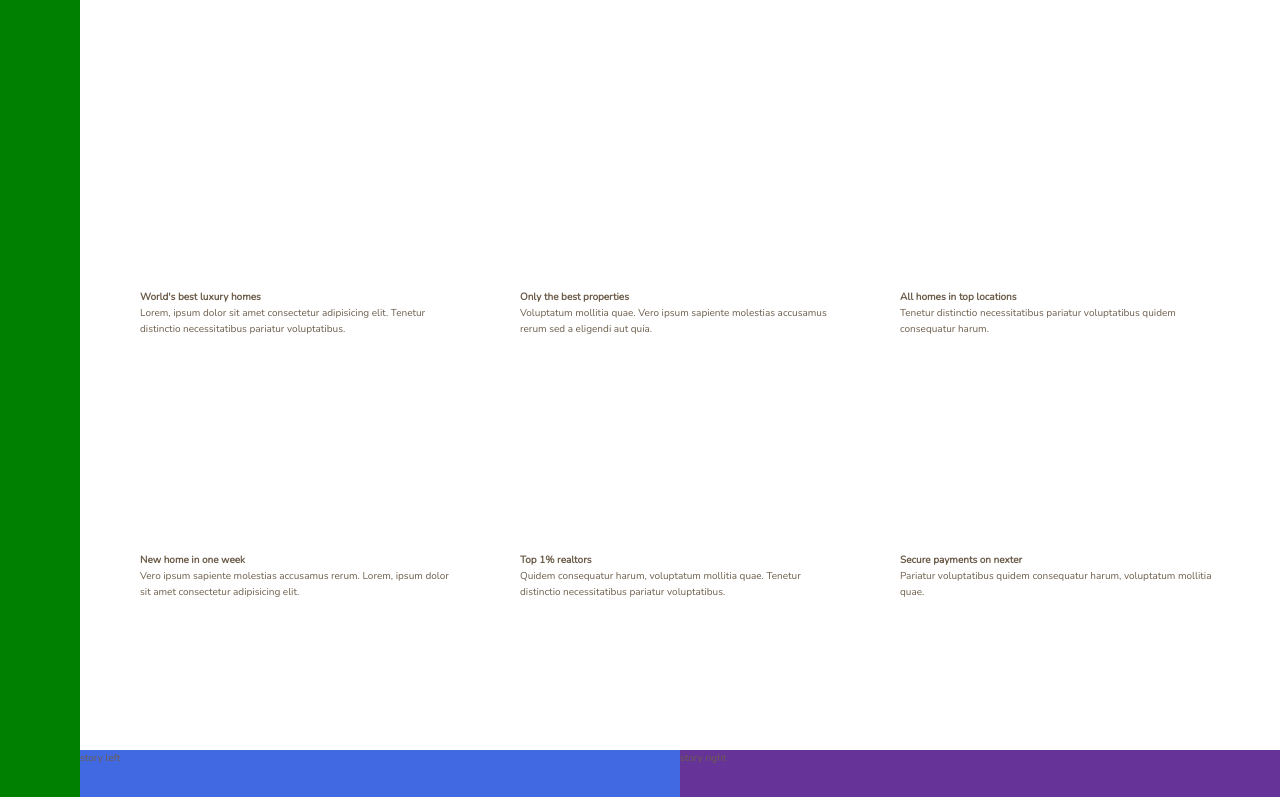
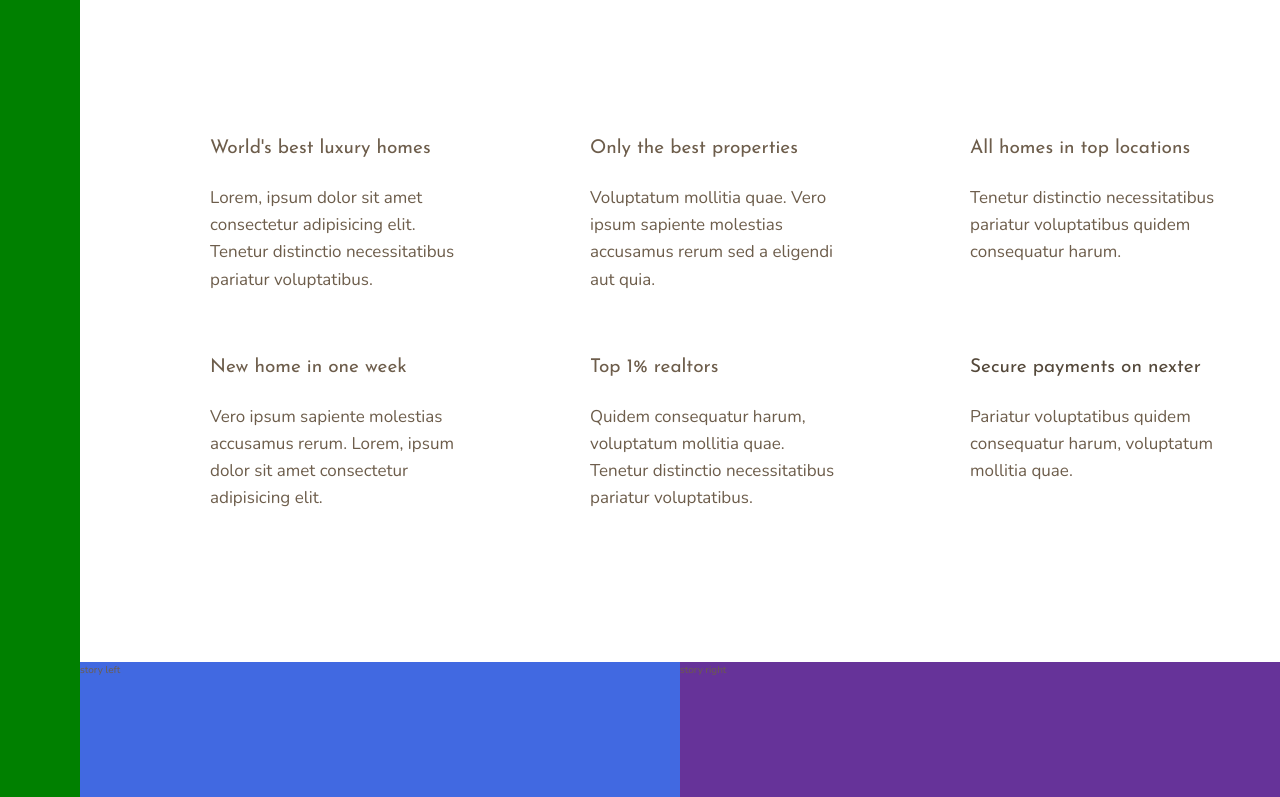
Before and after one commit to Noisyboy-9/nexter, a website: page public/index.html in a window 1280 px wide. Shown: the part 656-1453 px from the top of the page. Drawn offline with nearby package versions, Linux system fonts and the light colour scheme.

Commit message:
finished features section for styling and making responsive

```diff
--- a/public/index.html
+++ b/public/index.html
@@ -20,61 +20,61 @@
 
         <section class="features__container">
             <div class="features features--1">
-                <svg class="feature__icon">
+                <svg class="features__icon">
                     <use xlink:href="img/sprite.svg#icon-global"></use>
                 </svg>
 
-                <h4 class="features__heading heading__quaternary">World's best luxury homes</h4>
+                <h4 class="features__heading heading-quaternary">World's best luxury homes</h4>
 
                 <p class="features__paragraph">Lorem, ipsum dolor sit amet consectetur adipisicing elit. Tenetur distinctio necessitatibus pariatur voluptatibus.</>
             </div>
 
             <div class="features features--2">
-                <svg class="feature__icon">
+                <svg class="features__icon">
                     <use xlink:href="img/sprite.svg#icon-trophy"></use>
                 </svg>
 
-                <h4 class="features__heading heading__quaternary">Only the best properties</h4>
+                <h4 class="features__heading heading-quaternary">Only the best properties</h4>
 
                 <p class="features__paragraph">Voluptatum mollitia quae. Vero ipsum sapiente molestias accusamus rerum sed a eligendi aut quia.</>
             </div>
 
             <div class="features features--3">
-                <svg class="feature__icon">
+                <svg class="features__icon">
                     <use xlink:href="img/sprite.svg#icon-map-pin"></use>
                 </svg>
 
-                <h4 class="features__heading heading__quaternary">All homes in top locations</h4>
+                <h4 class="features__heading heading-quaternary">All homes in top locations</h4>
 
                 <p class="features__paragraph">Tenetur distinctio necessitatibus pariatur voluptatibus quidem consequatur harum.</>
             </div>
 
             <div class="features features--4">
-                <svg class="feature__icon">
+                <svg class="features__icon">
                     <use xlink:href="img/sprite.svg#icon-key"></use>
                 </svg>
 
-                <h4 class="features__heading heading__quaternary">New home in one week</h4>
+                <h4 class="features__heading heading-quaternary">New home in one week</h4>
 
                 <p class="features__paragraph">Vero ipsum sapiente molestias accusamus rerum. Lorem, ipsum dolor sit amet consectetur adipisicing elit.</>
             </div>
 
             <div class="features features--5">
-                <svg class="feature__icon">
+                <svg class="features__icon">
                     <use xlink:href="img/sprite.svg#icon-presentation"></use>
                 </svg>
 
-                <h4 class="features__heading heading__quaternary">Top 1% realtors</h4>
+                <h4 class="features__heading heading-quaternary">Top 1% realtors</h4>
 
                 <p class="features__paragraph">Quidem consequatur harum, voluptatum mollitia quae. Tenetur distinctio necessitatibus pariatur voluptatibus.</>
             </div>
 
             <div class="features features--6">
-                <svg class="feature__icon">
+                <svg class="features__icon">
                     <use xlink:href="img/sprite.svg#icon-lock"></use>
                 </svg>
 
-                <h4 class="features__heading heading__quaternary">Secure payments on nexter</h4>
+                <h4 class="features__heading heading-quaternary heading-quaternary--dark">Secure payments on nexter</h4>
 
                 <p class="features__paragraph">Pariatur voluptatibus quidem consequatur harum, voluptatum mollitia quae.</>
             </div>
--- /dev/null
+++ b/src/scss/abstracts/_extends.scss
@@ -0,0 +1,4 @@
+%heading-base-typography {
+    font-weight: 400;
+    font-family: $font-display;
+}
--- /dev/null
+++ b/src/scss/base/_base.scss
@@ -0,0 +1,19 @@
+*,
+*::before,
+*::after {
+    margin: 0;
+    padding: 0;
+    box-sizing: inherit;
+}
+
+body {
+    box-sizing: border-box;
+    font-family: $font-primary;
+    color: $color-grey-dark-2;
+    font-weight: 300;
+    line-height: 1.6;
+}
+
+html {
+    font-size: 62.5%; // 1rem === 10 px
+}
--- a/src/scss/base/_typography.scss
+++ b/src/scss/base/_typography.scss
@@ -1,19 +1,23 @@
-*,
-*::before,
-*::after {
-    margin: 0;
-    padding: 0;
-    box-sizing: inherit;
+// .heading-primary {
+
+// }
+
+// .heading-secondary {
+
+// }
+
+// .heading-tertiary {
+// }
+
+.heading-quaternary {
+    font-size: 1.9rem;
+    @extend %heading-base-typography;
+
+    &--dark {
+        color: $color-grey-dark-1;
+    }
+
+    &--light {
+        color: $color-grey-light-1;
+    }
 }
-
-body {
-    box-sizing: border-box;
-    font-family: $font-primary;
-    color: $color-grey-dark-2;
-    font-weight: 300;
-    line-height: 1.6;
-}
-
-html {
-    font-size: 62.5%; // 1rem === 10 px
-}
--- a/src/scss/layouts/_features.scss
+++ b/src/scss/layouts/_features.scss
@@ -1,10 +1,27 @@
 .features {
+    display: grid;
+    grid-template-columns: min-content 1fr;
+    gap: 1.5rem 2.5rem;
+
     &__container {
         grid-column: 3 / 11;
         margin: 15rem 0;
         display: grid;
         grid-template-rows: auto auto;
-        grid-template-columns: repeat(3, 1fr);
+        grid-template-columns: repeat(auto-fill, minmax(26rem, 1fr));
         gap: 6rem;
+        align-items: start;
+    }
+
+    &__icon {
+        width: 4.5rem;
+        height: 4.5rem;
+        fill: $color-primary;
+        margin-top: -1rem;
+    }
+
+    &__paragraph {
+        font-size: 1.7rem;
+        grid-column: 2 / 3;
     }
 }
--- a/src/scss/main.scss
+++ b/src/scss/main.scss
@@ -1,6 +1,8 @@
 @import 'abstracts/variables';
 @import 'abstracts/mixins';
+@import 'abstracts/extends';
 
+@import 'base/base';
 @import 'base/typography';
 
 @import './page/homePage';
```
Also changed, not shown: public/main.min.css, 1 other file.
